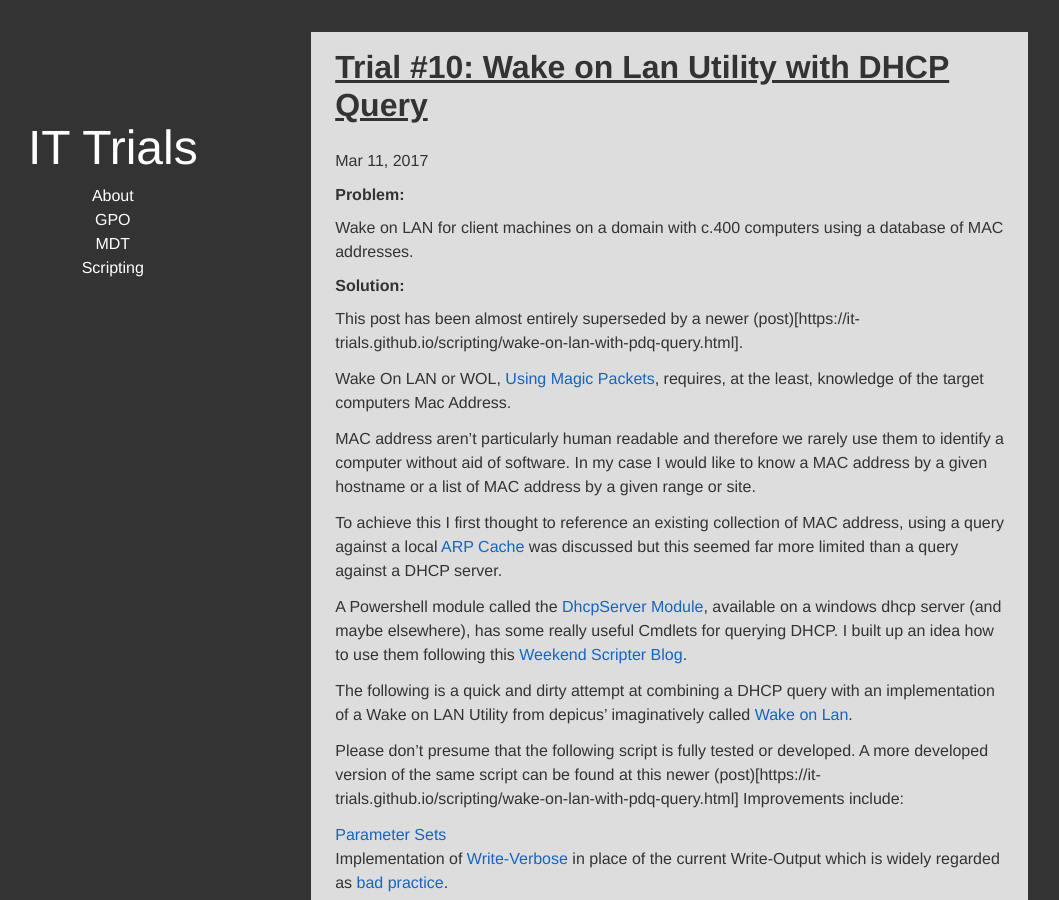
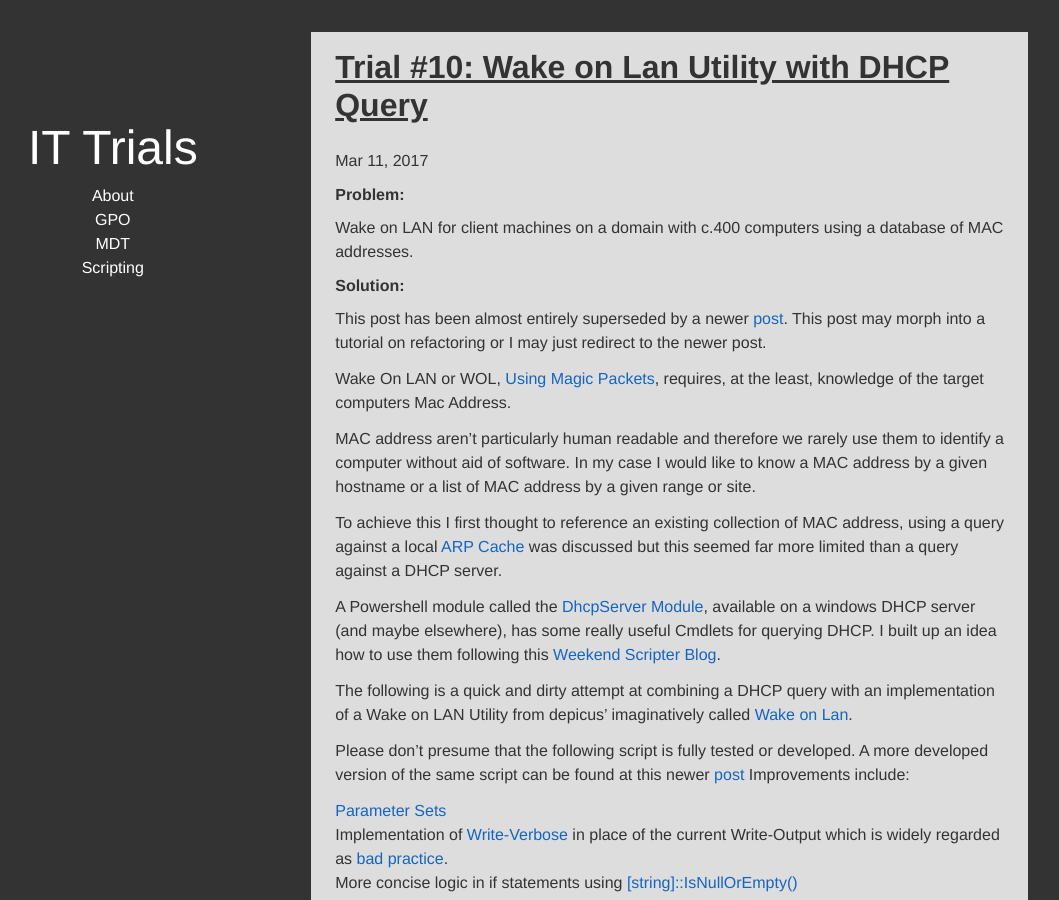
Before and after one commit to IT-trials/IT-trials.github.io, a Jekyll site: the page built from _posts/2017-03-11-wake-on-lan-with-dhcp-utility.markdown, in a window 1280 px wide and 900 px high. Shown: the whole window, without its empty margins (156-1215 px from the left). Built offline with Jekyll 4.4.1, drawn with Linux system fonts in a browser that asks for light colours; comment, search, counter and statistics services are not loaded.

Commit message:
fix links

```diff
--- a/_posts/2017-03-11-wake-on-lan-with-dhcp-utility.markdown
+++ b/_posts/2017-03-11-wake-on-lan-with-dhcp-utility.markdown
@@ -9,7 +9,7 @@
 Wake on LAN for client machines on a domain with c.400 computers using a database of MAC addresses.
 
 ## Solution:
-This post has been almost entirely superseded by a newer (post)[https://it-trials.github.io/scripting/wake-on-lan-with-pdq-query.html].
+This post has been almost entirely superseded by a newer [post](https://it-trials.github.io/scripting/wake-on-lan-with-pdq-query.html).  This post may morph into a tutorial on refactoring or I may just redirect to the newer post.
 
 Wake On LAN or WOL, [Using Magic Packets](https://en.wikipedia.org/wiki/Wake-on-LAN#Magic_packet), requires, at the least, knowledge of the target computers Mac Address.
 
@@ -17,11 +17,11 @@
 
 To achieve this I first thought to reference an existing collection of MAC address, using a query against a local [ARP Cache](https://en.wikipedia.org/wiki/Address_Resolution_Protocol#Example) was discussed but this seemed far more limited than a query against a DHCP server.
 
-A Powershell module called the [DhcpServer Module](https://technet.microsoft.com/itpro/powershell/windows/dhcp-server/index), available on a windows dhcp server (and maybe elsewhere), has some really useful Cmdlets for querying DHCP.  I built up an idea how to use them following this [Weekend Scripter Blog](https://blogs.technet.microsoft.com/heyscriptingguy/2013/01/13/weekend-scripter-parsing-the-dhcp-database-no-way/).
+A Powershell module called the [DhcpServer Module](https://technet.microsoft.com/itpro/powershell/windows/dhcp-server/index), available on a windows DHCP server (and maybe elsewhere), has some really useful Cmdlets for querying DHCP.  I built up an idea how to use them following this [Weekend Scripter Blog](https://blogs.technet.microsoft.com/heyscriptingguy/2013/01/13/weekend-scripter-parsing-the-dhcp-database-no-way/).
 
 The following is a quick and dirty attempt at combining a DHCP query with an implementation of a Wake on LAN Utility from depicus' imaginatively called [Wake on Lan](https://www.depicus.com/wake-on-lan/).
 
-Please don't presume that the following script is fully tested or developed. A more developed version of the same script can be found at this newer (post)[https://it-trials.github.io/scripting/wake-on-lan-with-pdq-query.html]
+Please don't presume that the following script is fully tested or developed. A more developed version of the same script can be found at this newer [post](https://it-trials.github.io/scripting/wake-on-lan-with-pdq-query.html)
 Improvements include:
   - [Parameter Sets](https://blogs.technet.microsoft.com/heyscriptingguy/2011/06/30/use-parameter-sets-to-simplify-powershell-commands/)
   - Implementation of [Write-Verbose](https://blogs.technet.microsoft.com/heyscriptingguy/2014/07/30/use-powershell-to-write-verbose-output/) in place of the current Write-Output which is widely regarded as [bad practice](http://www.jsnover.com/blog/2013/12/07/write-host-considered-harmful/).
```
